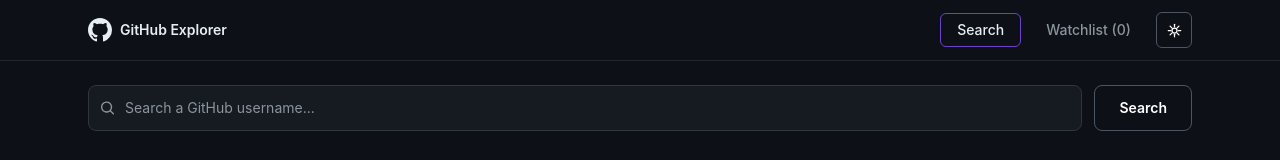
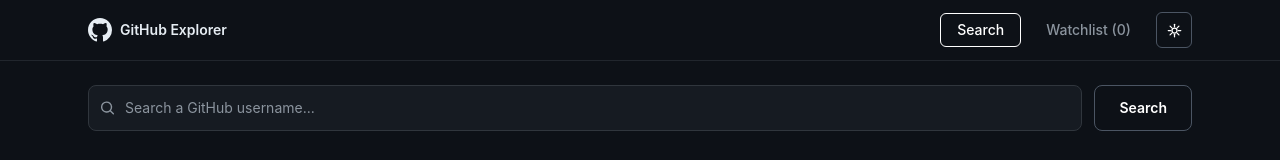
Before and after one commit to parmarronit018/github-explorer, a React (Vite) app: page / in a window 1280 px wide. Shown: the top 160 px of the page. Built offline with nearby package versions, Linux system fonts and the light colour scheme.

Commit message:
style: nav tabs - Search gets white border when active, Watchlist gets filled white/black when active

```diff
--- a/src/App.jsx
+++ b/src/App.jsx
@@ -58,11 +58,19 @@ function App() {
           <div className="flex items-center gap-2">
             <button
               onClick={() => setActiveTab("search")}
-              className="px-4 py-1.5 rounded-md text-sm font-medium transition-all"
+              className="px-4 py-1.5 rounded-md text-sm font-medium transition-all duration-200"
               style={
                 activeTab === "search"
-                  ? { border: "1px solid #6e40c9", color: text }
-                  : { border: "1px solid transparent", color: darkMode ? "#8b949e" : "#57606a" }
+                  ? {
+                      border: `1px solid ${darkMode ? "#ffffff" : "#000000"}`,
+                      color: darkMode ? "#ffffff" : "#000000",
+                      backgroundColor: "transparent",
+                    }
+                  : {
+                      border: "1px solid transparent",
+                      color: darkMode ? "#8b949e" : "#57606a",
+                      backgroundColor: "transparent",
+                    }
               }
             >
               Search
@@ -70,11 +78,19 @@ function App() {
 
             <button
               onClick={() => setActiveTab("watchlist")}
-              className="px-4 py-1.5 rounded-md text-sm font-medium transition-all"
+              className="px-4 py-1.5 rounded-md text-sm font-medium transition-all duration-200"
               style={
                 activeTab === "watchlist"
-                  ? { backgroundColor: "#6e40c9", color: "#fff", border: "1px solid #6e40c9" }
-                  : { border: "1px solid transparent", color: darkMode ? "#8b949e" : "#57606a" }
+                  ? {
+                      backgroundColor: darkMode ? "#ffffff" : "#000000",
+                      color: darkMode ? "#000000" : "#ffffff",
+                      border: `1px solid ${darkMode ? "#ffffff" : "#000000"}`,
+                    }
+                  : {
+                      border: "1px solid transparent",
+                      color: darkMode ? "#8b949e" : "#57606a",
+                      backgroundColor: "transparent",
+                    }
               }
             >
               Watchlist ({watchlist.length})
```
